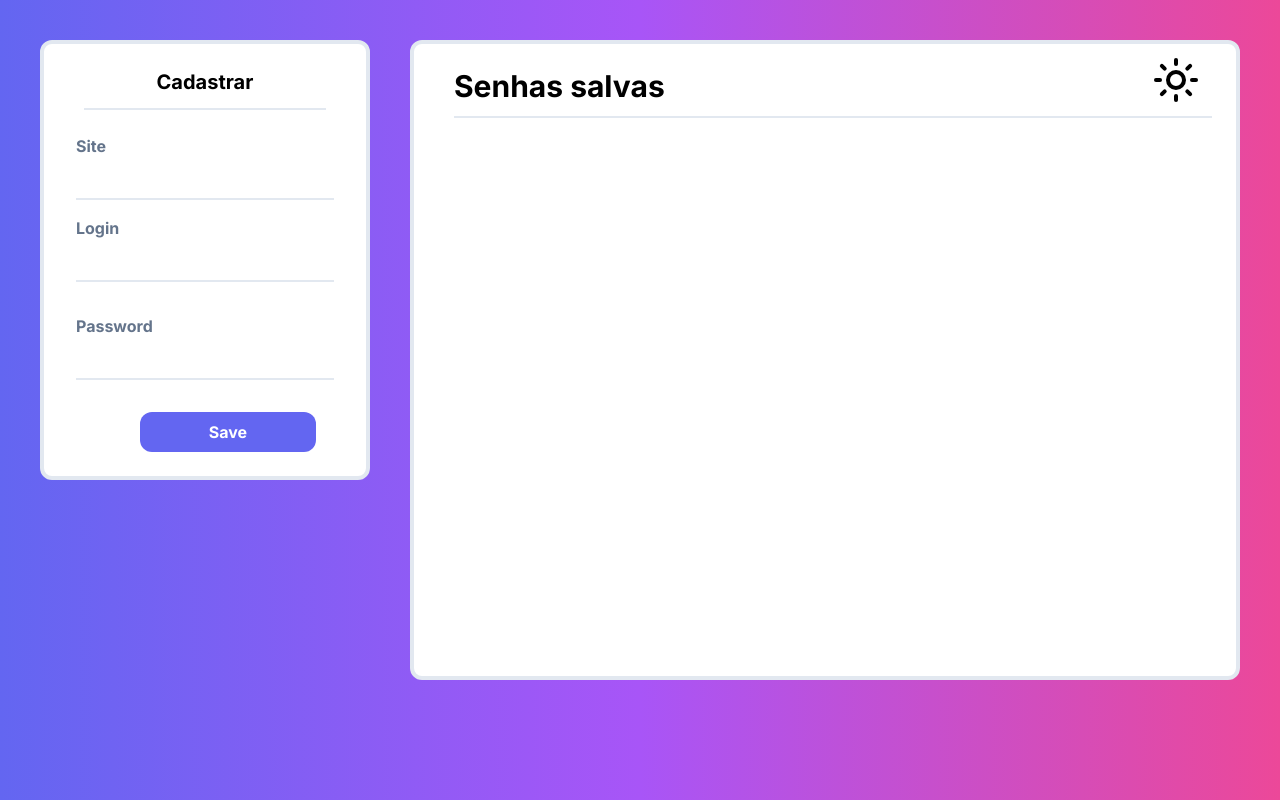
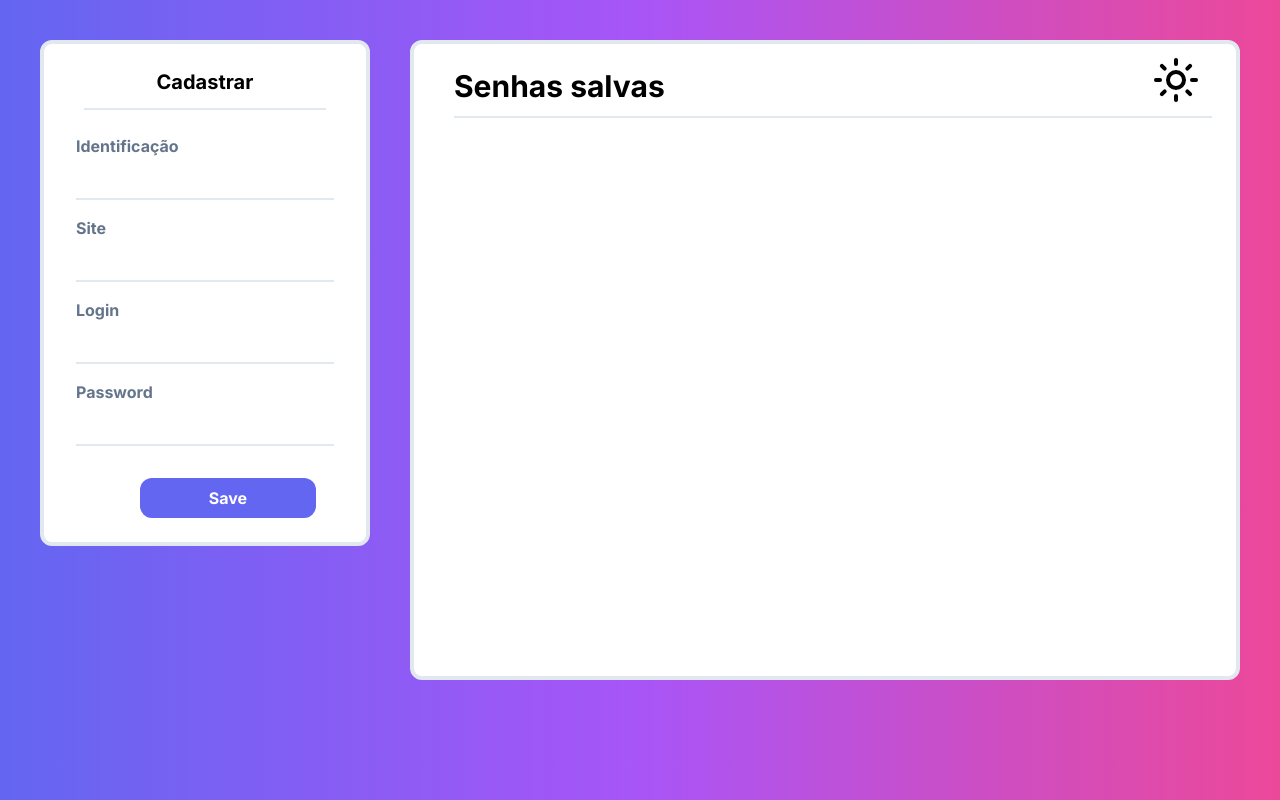
Before and after one commit to felpssdev/passwords-manager, a Next.js app: page / in a window 1280 px wide. Built offline with nearby package versions, Linux system fonts and the light colour scheme.

Commit message:
feat: adiciona identificação a senha cadastrada

```diff
--- a/package.json
+++ b/package.json
@@ -21,5 +21,8 @@
     "react-dom": "18.2.0",
     "tailwindcss": "3.3.2",
     "typescript": "5.1.3"
+  },
+  "devDependencies": {
+    "tailwind-scrollbar": "^3.0.4"
   }
 }
--- a/src/app/context/passwordsContext.tsx
+++ b/src/app/context/passwordsContext.tsx
@@ -2,6 +2,7 @@
 import { createContext, useContext, Dispatch, SetStateAction, useState, ReactNode } from "react"
 
 export type DataType = {
+  id: string;
   site: string;
   login: string;
   password: string;
@@ -18,11 +19,13 @@ const passwordsContext = createContext<ContextProps>({
   passwords: [],
   setPasswords: (): DataType[] => [],
   isEditing: {
+    id: '',
     site: '',
     login: '',
     password: ''
   },
   setIsEditing: (): DataType => ({
+    id: '',
     site: '',
     login: '',
     password: ''
@@ -36,6 +39,7 @@ interface PasswordContextProviderProps {
 export const PasswordContextProvider = ({ children }: PasswordContextProviderProps) => {
   const [passwords, setPasswords] = useState<[] | DataType[]>([])
   const [isEditing, setIsEditing] = useState({
+    id: '',
     site: '',
     login: '',
     password: ''
--- a/src/components/CreatePassword.tsx
+++ b/src/components/CreatePassword.tsx
@@ -12,6 +12,7 @@ function CreatePassword(): ReactElement {
   }, [isEditing])
 
   const [inputValue, setInputValue] = useState({
+    id: '',
     login: '',
     password: '',
     site: '',
@@ -37,9 +38,10 @@ function CreatePassword(): ReactElement {
 
     localStorage.setItem('password', JSON.stringify(getPasswords))
 
-    setInputValue({ login: '', password: '', site: '' })
+    setInputValue({ login: '', password: '', site: '', id: '' })
     setPasswords(getPasswords)
     setIsEditing({
+      id: '',
       site: '',
       login: '',
       password: '',
@@ -60,6 +62,19 @@ function CreatePassword(): ReactElement {
         {isEditing.site !== '' ? 'Editar' : 'Cadastrar'}
       </h2>
       <form className="py-2 box-border">
+        <div className="border-b-2 border-slate-200 my-4 mx-8">
+          <label className="dark:text-slate-200 text-slate-500 text-base font-bold">
+            Identificação
+          </label>
+          <input
+            onChange={handleChange}
+            name="id"
+            value={inputValue.id}
+            className="dark:bg-white/20 dark:text-white w-full px-1 h-10 text-base rounded-lg"
+            type="text"
+            required
+          />
+        </div>
         <div className="border-b-2 border-slate-200 my-4 mx-8">
           <label htmlFor='site' className="dark:text-slate-200 text-slate-500 text-base font-bold">
             Site
@@ -87,7 +102,7 @@ function CreatePassword(): ReactElement {
             required
           />
         </div>
-        <div className="border-b-2 border-slate-200 m-8">
+        <div className="border-b-2 border-slate-200 mx-8">
           <label className="dark:text-slate-200 text-slate-500 text-base font-bold">
             Password
           </label>
@@ -101,9 +116,9 @@ function CreatePassword(): ReactElement {
           />
         </div>
         <input
-          disabled={!inputValue.site}
+          disabled={!inputValue.site || !inputValue.id || !inputValue.login || !inputValue.password}
           onClick={handleSavePassword}
-          className="dark:bg-red-600 bg-indigo-500 dark:text-white dark:hover:bg-gradient-to-r dark:hover:from-red-600 dark:hover:via-red-500 dark:hover:to-red-400 dark:hover:text-white w-44 py-2 rounded-xl ml-24 text-white font-bold hover:text-black hover:bg-gradient-to-r from-indigo-500 via-purple-500 to-pink-500"
+          className="dark:bg-red-600 bg-indigo-500 dark:text-white dark:hover:bg-gradient-to-r dark:hover:from-red-600 dark:hover:via-red-500 dark:hover:to-red-400 dark:hover:text-white w-44 py-2 rounded-xl ml-24 mt-8 text-white font-bold hover:text-black hover:bg-gradient-to-r from-indigo-500 via-purple-500 to-pink-500"
           type="submit"
           value="Save"
         />
--- a/src/components/PasswordCard.tsx
+++ b/src/components/PasswordCard.tsx
@@ -3,13 +3,14 @@ import { Pencil, Trash2, Eye, EyeOff } from 'lucide-react'
 import { usePasswordContext } from '@/app/context/passwordsContext'
 
 interface IPasswordCard {
+  id: string;
   site: string
   login: string
   password: string
 }
 
 function PasswordCard({
-  password: { site, login, password },
+  password: { site, login, password, id },
 }: {
   password: IPasswordCard
 }) {
@@ -26,6 +27,7 @@ function PasswordCard({
   }, [showPassword])
 
   const handleEditPassword = (
+    id: string,
     site: string,
     login: string,
     password: string
@@ -35,14 +37,15 @@ function PasswordCard({
     setPasswords(filteredPasswords)
 
     setIsEditing({
+      id: id,
       site: site,
       login: login,
       password: password,
     })
   }
 
-  const handleRemovePassword = (site: string) => {
-    const filteredPasswords = passwords.filter((pass) => pass.site !== site)
+  const handleRemovePassword = (id: string) => {
+    const filteredPasswords = passwords.filter((pass) => pass.id !== id)
     localStorage.setItem('password', JSON.stringify(filteredPasswords))
     setPasswords(filteredPasswords)
   }
@@ -50,8 +53,8 @@ function PasswordCard({
   return (
     <div className="transition duration-300 ease-in-out dark:from-red-600 dark:via-red-500 dark:to-red-400 relative bg-gradient-to-r rounded-xl m-2 w-64 h-64 mt-8 flex items-center justify-center from-indigo-500 via-purple-500 to-pink-500">
       <div className="font-bold text-white bg-black rounded-lg w-56 h-56 gap-3 flex flex-col text-center">
-        <a href={site} target="_blank" className="mt-6">
-          {site}
+        <a href={site} target="_blank" className="mt-6 dark:text-red-400 dark:hover:text-red-600 text-indigo-500 hover:text-pink-500 trasition-all duration-300 ease-in-out">
+          {id}
         </a>
         <p>{login}</p>
         <p>{filteredPassword}</p>
@@ -59,20 +62,20 @@ function PasswordCard({
         <div className="flex absolute top-48 w-32 space-x-6 ml-2 self-center">
           <div>
             <Pencil
-              onClick={() => handleEditPassword(site, login, password)}
+              onClick={() => handleEditPassword(id, site, login, password)}
               className="hover:text-green-500 hover:cursor-pointer"
             />
           </div>
           {showPassword ? (
           <div >
-            <EyeOff
+            <Eye
                 onClick={toggleShowPassword}
                 className="hover:text-blue-500 hover:cursor-pointer"
             />
           </div>
         ) : (
           <div>
-            <Eye
+            <EyeOff
                 onClick={toggleShowPassword}
                 className="hover:text-blue-500 hover:cursor-pointer"
             />
@@ -80,7 +83,7 @@ function PasswordCard({
         )}
           <div>
             <Trash2
-              onClick={() => handleRemovePassword(site)}
+              onClick={() => handleRemovePassword(id)}
               className="hover:text-red-500 hover:cursor-pointer"
             />
           </div>
--- a/src/components/Passwords.tsx
+++ b/src/components/Passwords.tsx
@@ -19,7 +19,7 @@ function Passwords() {
   }, [passwords])
 
   return (
-    <div className="dark:shadow-slate-600 dark:shadow-md dark:bg-white/10 dark:border-red-600 w-9/12 px-6 h-4/5 mt-10 mr-10 scroll-overflow-y-auto text-start bg-white border-4 border-slate-200 rounded-xl py-6 shadow-emerald-400 transition duration-300 ease-in-out">
+    <div className="dark:shadow-slate-600 dark:shadow-md dark:bg-white/10 dark:border-red-600 w-9/12 px-6 h-4/5 mt-10 mr-10 text-start bg-white border-4 border-slate-200 rounded-xl py-6 shadow-emerald-400 transition duration-300 ease-in-out">
       <h2
         className="
             ml-4
--- a/tailwind.config.js
+++ b/tailwind.config.js
@@ -18,5 +18,7 @@ module.exports = {
     },
   },
   darkMode: 'class',
-  plugins: [],
+  plugins: [
+    require('tailwind-scrollbar'),
+  ],
 }
```
Also changed, not shown: 1 other file (tests, documents, lock files or other folders).
